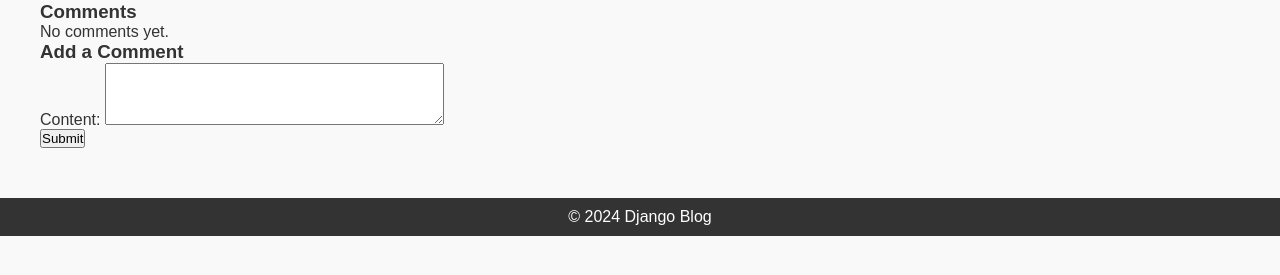
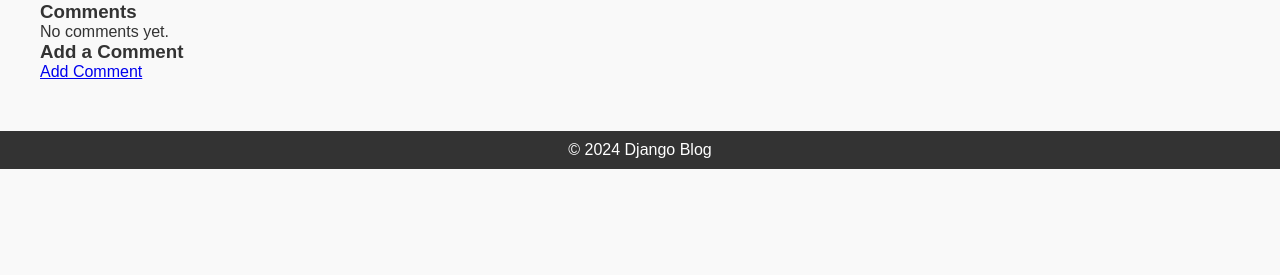
Before and after one commit to Theunique-1/Alx_DjangoLearnLab, a Django app: template django_blog/blog/templates/blog/post_detail.html in a window 1280 px wide. Shown: the part 96-371 px from the top of the page. Run offline with Django 4.2, Linux system fonts and the light colour scheme; the template is opened without the code that fills it: values that come from a table or form of the project are taken from there, others are empty; the visitor is signed in with stand-in values (Sample User, id 1).

Commit message:
Updated views for comment

```diff
--- a/django_blog/blog/templates/blog/comment_form.html
+++ b/django_blog/blog/templates/blog/comment_form.html
@@ -2,7 +2,7 @@
 
 {% block content %}
 <div class="content">
-    <h2>Edit Comment</h2>
+    <h2>Add Comment</h2>
     <form method="post">
         {% csrf_token %}
         {{ form.as_p }}
--- a/django_blog/blog/templates/blog/post_detail.html
+++ b/django_blog/blog/templates/blog/post_detail.html
@@ -29,11 +29,7 @@
 
     {% if user.is_authenticated %}
     <h3>Add a Comment</h3>
-    <form method="post">
-        {% csrf_token %}
-        {{ form.as_p }}
-        <button type="submit">Submit</button>
-    </form>
+    <a href="{% url 'comment_create' post.pk %}">Add Comment</a>
     {% else %}
     <p><a href="{% url 'login' %}">Login</a> to add a comment.</p>
     {% endif %}
--- a/django_blog/blog/urls.py
+++ b/django_blog/blog/urls.py
@@ -1,6 +1,6 @@
 from django.urls import path
 from . import views
-from .views import PostListView, PostDetailView, PostCreateView, PostUpdateView, PostDeleteView, CommentUpdateView, CommentDeleteView
+from .views import PostListView, PostDetailView, PostCreateView, PostUpdateView, PostDeleteView, CommentUpdateView, CommentDeleteView, CommentCreateView
 
 urlpatterns = [
     path('register/', views.register, name='register'),
@@ -18,6 +18,7 @@ urlpatterns = [
     path('posts/<int:pk>/delete/', PostDeleteView.as_view(), name='post_delete'),
     path('comments/<int:pk>/edit/', CommentUpdateView.as_view(), name='comment_update'),
     path('comments/<int:pk>/delete/', CommentDeleteView.as_view(), name='comment_delete'),
+     path('posts/<int:post_id>/comments/add/', CommentCreateView.as_view(), name='comment_create'),
 
 
 ]
```
Also changed, not shown: django_blog/blog/views.py (+18 -6 lines).
